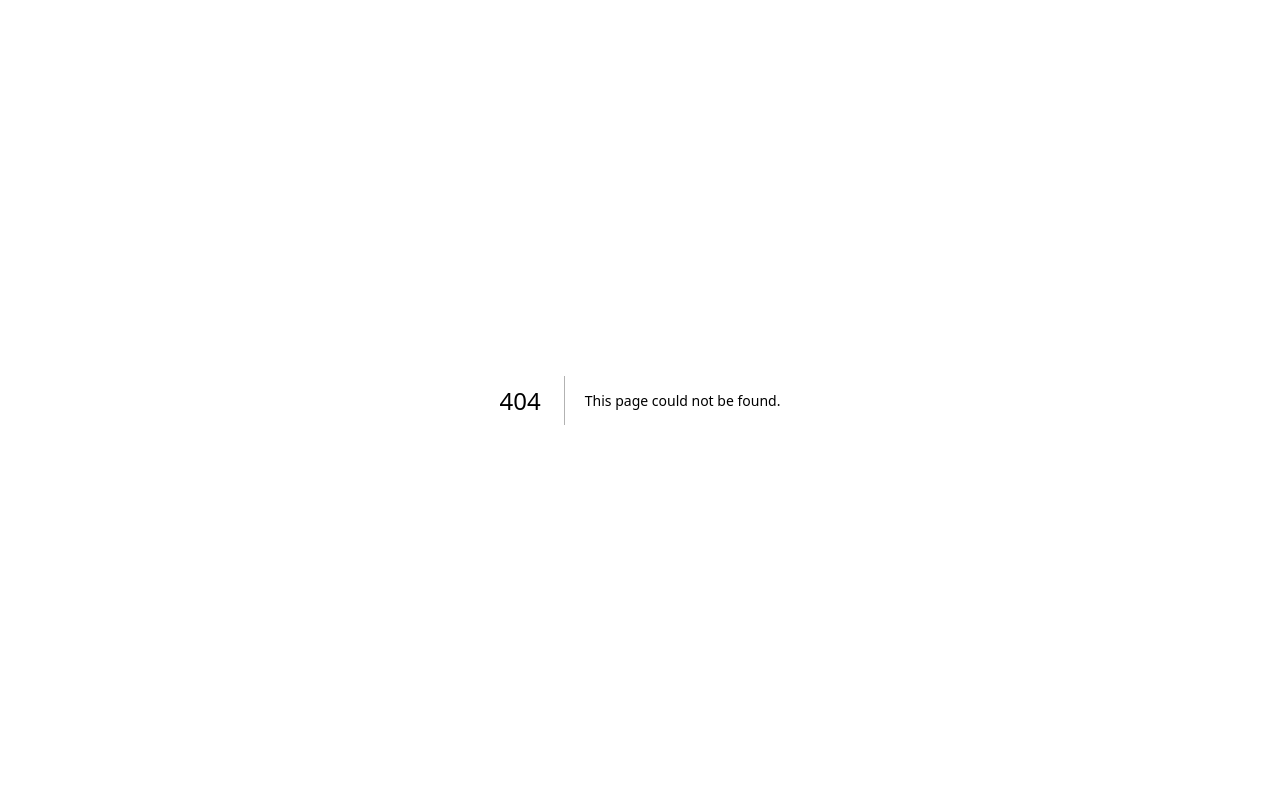
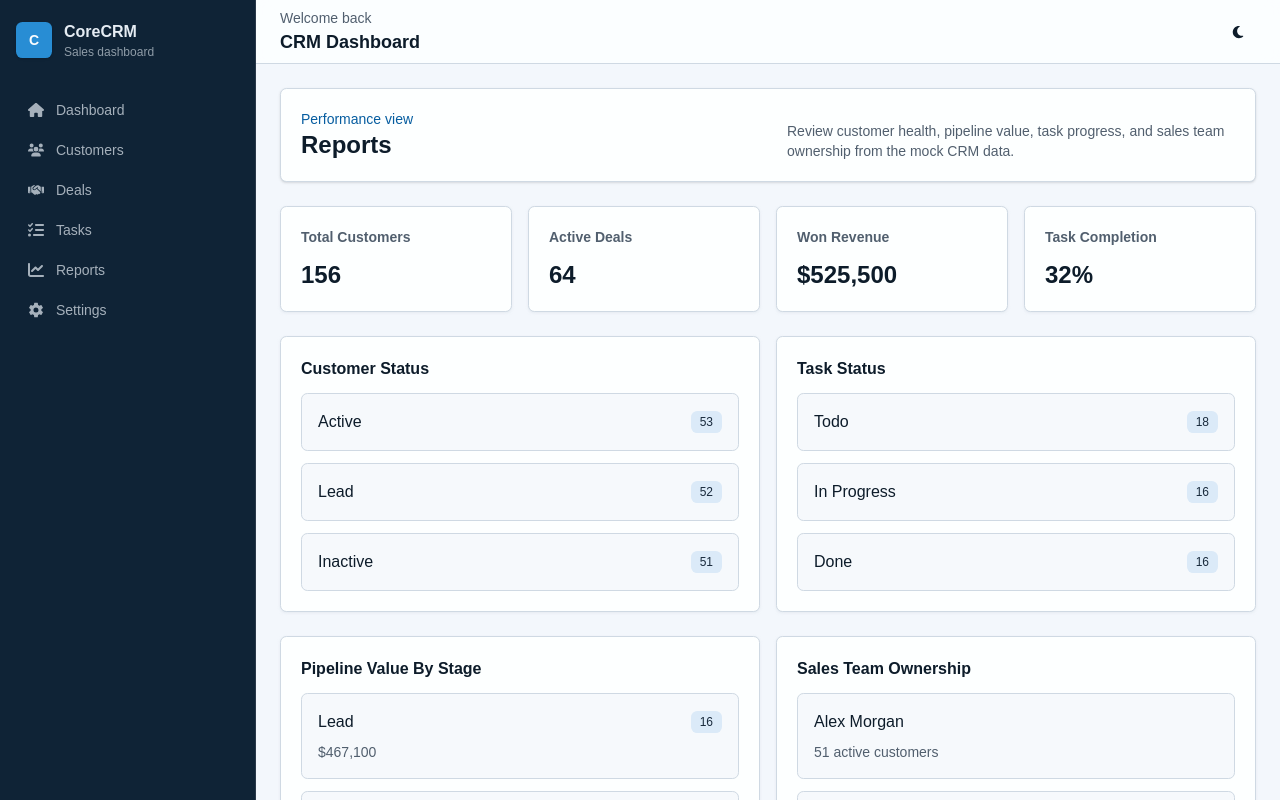
Before and after one commit to Alilool/CRM-System, a Next.js app: page /reports in a window 1280 px wide. Before the commit this address had no page. Shown: the top 800 px of the page. Built offline with nearby package versions, Linux system fonts and the light colour scheme.

Commit message:
feat: refactor Navbar component and add Reports loading page with skeletons

```diff
--- /dev/null
+++ b/app/(dashboard)/reports/loading.tsx
@@ -0,0 +1,42 @@
+import { LoadingSkeleton } from "@/components/common/loading-skeleton";
+import { Card, CardContent, CardHeader } from "@/components/ui/card";
+
+export default function ReportsLoading() {
+  return (
+    <div className="space-y-6">
+      <div className="rounded-md border border-border bg-card p-5 shadow-sm">
+        <LoadingSkeleton className="h-4 w-36" />
+        <LoadingSkeleton className="mt-3 h-8 w-32" />
+        <LoadingSkeleton className="mt-3 h-4 w-full max-w-md" />
+      </div>
+
+      <section className="grid gap-4 sm:grid-cols-2 xl:grid-cols-4">
+        {Array.from({ length: 4 }).map((_, index) => (
+          <Card key={index}>
+            <CardHeader>
+              <LoadingSkeleton className="h-4 w-32" />
+            </CardHeader>
+            <CardContent>
+              <LoadingSkeleton className="h-8 w-24" />
+            </CardContent>
+          </Card>
+        ))}
+      </section>
+
+      <section className="grid gap-4 xl:grid-cols-2">
+        {Array.from({ length: 4 }).map((_, index) => (
+          <Card key={index}>
+            <CardHeader>
+              <LoadingSkeleton className="h-5 w-40" />
+            </CardHeader>
+            <CardContent className="space-y-3">
+              <LoadingSkeleton className="h-16 w-full" />
+              <LoadingSkeleton className="h-16 w-full" />
+              <LoadingSkeleton className="h-16 w-full" />
+            </CardContent>
+          </Card>
+        ))}
+      </section>
+    </div>
+  );
+}
--- /dev/null
+++ b/app/(dashboard)/reports/page.tsx
@@ -0,0 +1,215 @@
+import { Badge } from "@/components/ui/badge";
+import { Card, CardContent, CardHeader, CardTitle } from "@/components/ui/card";
+import { customers } from "@/data/customers";
+import { deals } from "@/data/deals";
+import { tasks } from "@/data/tasks";
+import type { CustomerStatus } from "@/types/customer";
+import type { DealStage } from "@/types/deal";
+import type { TaskStatus } from "@/types/task";
+
+const customerStatuses: CustomerStatus[] = ["Active", "Lead", "Inactive"];
+const dealStages: DealStage[] = [
+  "Lead",
+  "Contacted",
+  "Proposal",
+  "Negotiation",
+  "Won",
+  "Lost",
+];
+const taskStatuses: TaskStatus[] = ["Todo", "In Progress", "Done"];
+
+function formatCurrency(value: number) {
+  return new Intl.NumberFormat("en-US", {
+    style: "currency",
+    currency: "USD",
+    maximumFractionDigits: 0,
+  }).format(value);
+}
+
+function countCustomersByStatus(status: CustomerStatus) {
+  return customers.filter((customer) => customer.status === status).length;
+}
+
+function getDealsByStage(stage: DealStage) {
+  return deals.filter((deal) => deal.stage === stage);
+}
+
+function getDealStageValue(stage: DealStage) {
+  return getDealsByStage(stage).reduce((total, deal) => total + deal.value, 0);
+}
+
+function countTasksByStatus(status: TaskStatus) {
+  return tasks.filter((task) => task.status === status).length;
+}
+
+function getAgentReports() {
+  const agentNames = Array.from(
+    new Set(customers.map((customer) => customer.agent)),
+  );
+
+  return agentNames.map((agent) => ({
+    agent,
+    customers: customers.filter((customer) => customer.agent === agent).length,
+    activeCustomers: customers.filter(
+      (customer) => customer.agent === agent && customer.status === "Active",
+    ).length,
+  }));
+}
+
+export default function ReportsPage() {
+  const wonRevenue = getDealStageValue("Won");
+  const activeDeals = deals.filter(
+    (deal) => deal.stage !== "Won" && deal.stage !== "Lost",
+  ).length;
+  const completedTasks = countTasksByStatus("Done");
+  const taskCompletionRate = Math.round((completedTasks / tasks.length) * 100);
+  const agentReports = getAgentReports();
+
+  return (
+    <div className="space-y-6">
+      <div className="flex flex-col gap-2 rounded-md border border-border bg-card p-5 shadow-sm sm:flex-row sm:items-end sm:justify-between">
+        <div>
+          <p className="text-sm font-medium text-primary">Performance view</p>
+          <h2 className="text-2xl font-semibold">Reports</h2>
+        </div>
+        <p className="max-w-md text-sm text-muted-foreground">
+          Review customer health, pipeline value, task progress, and sales team
+          ownership from the mock CRM data.
+        </p>
+      </div>
+
+      <section className="grid gap-4 sm:grid-cols-2 xl:grid-cols-4">
+        <Card>
+          <CardHeader>
+            <CardTitle className="text-sm text-muted-foreground">
+              Total Customers
+            </CardTitle>
+          </CardHeader>
+          <CardContent>
+            <p className="text-2xl font-semibold">{customers.length}</p>
+          </CardContent>
+        </Card>
+
+        <Card>
+          <CardHeader>
+            <CardTitle className="text-sm text-muted-foreground">
+              Active Deals
+            </CardTitle>
+          </CardHeader>
+          <CardContent>
+            <p className="text-2xl font-semibold">{activeDeals}</p>
+          </CardContent>
+        </Card>
+
+        <Card>
+          <CardHeader>
+            <CardTitle className="text-sm text-muted-foreground">
+              Won Revenue
+            </CardTitle>
+          </CardHeader>
+          <CardContent>
+            <p className="text-2xl font-semibold">
+              {formatCurrency(wonRevenue)}
+            </p>
+          </CardContent>
+        </Card>
+
+        <Card>
+          <CardHeader>
+            <CardTitle className="text-sm text-muted-foreground">
+              Task Completion
+            </CardTitle>
+          </CardHeader>
+          <CardContent>
+            <p className="text-2xl font-semibold">{taskCompletionRate}%</p>
+          </CardContent>
+        </Card>
+      </section>
+
+      <section className="grid gap-4 xl:grid-cols-2">
+        <Card>
+          <CardHeader>
+            <CardTitle>Customer Status</CardTitle>
+          </CardHeader>
+          <CardContent className="space-y-3">
+            {customerStatuses.map((status) => (
+              <div
+                key={status}
+                className="flex items-center justify-between gap-4 rounded-md border border-border bg-muted/30 p-4"
+              >
+                <span className="font-medium">{status}</span>
+                <Badge variant="secondary">
+                  {countCustomersByStatus(status)}
+                </Badge>
+              </div>
+            ))}
+          </CardContent>
+        </Card>
+
+        <Card>
+          <CardHeader>
+            <CardTitle>Task Status</CardTitle>
+          </CardHeader>
+          <CardContent className="space-y-3">
+            {taskStatuses.map((status) => (
+              <div
+                key={status}
+                className="flex items-center justify-between gap-4 rounded-md border border-border bg-muted/30 p-4"
+              >
+                <span className="font-medium">{status}</span>
+                <Badge variant="secondary">{countTasksByStatus(status)}</Badge>
+              </div>
+            ))}
+          </CardContent>
+        </Card>
+      </section>
+
+      <section className="grid gap-4 xl:grid-cols-2">
+        <Card>
+          <CardHeader>
+            <CardTitle>Pipeline Value By Stage</CardTitle>
+          </CardHeader>
+          <CardContent className="space-y-3">
+            {dealStages.map((stage) => (
+              <div
+                key={stage}
+                className="rounded-md border border-border bg-muted/30 p-4"
+              >
+                <div className="flex items-center justify-between gap-4">
+                  <span className="font-medium">{stage}</span>
+                  <Badge variant="secondary">
+                    {getDealsByStage(stage).length}
+                  </Badge>
+                </div>
+                <p className="mt-2 text-sm text-muted-foreground">
+                  {formatCurrency(getDealStageValue(stage))}
+                </p>
+              </div>
+            ))}
+          </CardContent>
+        </Card>
+
+        <Card>
+          <CardHeader>
+            <CardTitle>Sales Team Ownership</CardTitle>
+          </CardHeader>
+          <CardContent className="space-y-3">
+            {agentReports.map((report) => (
+              <div
+                key={report.agent}
+                className="rounded-md border border-border bg-muted/30 p-4"
+              >
+                <div className="flex items-center justify-between gap-4">
+                  <span className="font-medium">{report.agent}</span>
+                </div>
+                <p className="mt-2 text-sm text-muted-foreground">
+                  {report.activeCustomers} active customers
+                </p>
+              </div>
+            ))}
+          </CardContent>
+        </Card>
+      </section>
+    </div>
+  );
+}
--- a/components/layout/navbar.tsx
+++ b/components/layout/navbar.tsx
@@ -1,11 +1,9 @@
 "use client";
 import Link from "next/link";
-import { FaBell, FaMagnifyingGlass } from "react-icons/fa6";
 import { useEffect, useState } from "react";
 
 import { navItems } from "@/components/layout/sidebar";
 import { ThemeToggle } from "@/components/layout/theme-toggle";
-import { Button } from "@/components/ui/button";
 import { LoadingSkeleton } from "@/components/common/loading-skeleton";
 import { useLocalStorage } from "@/hooks/use-local-storage";
 
@@ -34,21 +32,7 @@ function Navbar() {
           )}
         </div>
 
-        <div className="flex items-center gap-2">
-          <Button variant="ghost" size="icon" aria-label="Search">
-            <FaMagnifyingGlass />
-          </Button>
-          <Button variant="ghost" size="icon" aria-label="Notifications">
-            <FaBell />
-          </Button>
-          <ThemeToggle />
-          <Link
-            href="/settings"
-            className="hidden rounded-md border border-border px-3 py-2 text-sm font-medium hover:bg-muted sm:block"
-          >
-            Profile
-          </Link>
-        </div>
+        <ThemeToggle />
       </header>
 
       <nav className="flex gap-2 overflow-x-auto border-b border-border bg-card/80 px-4 py-2 md:hidden">
```
